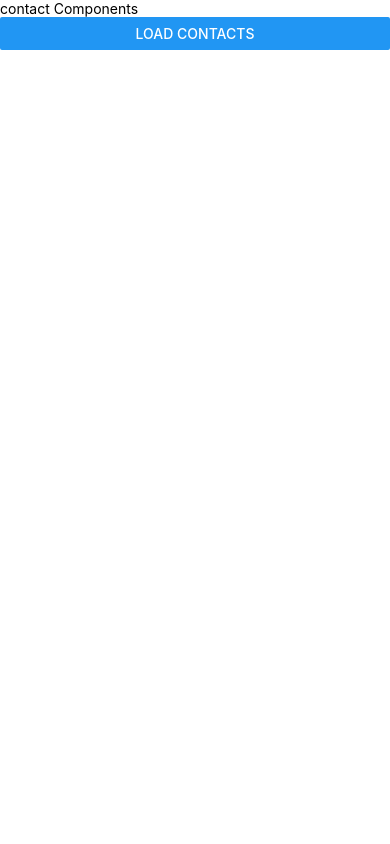
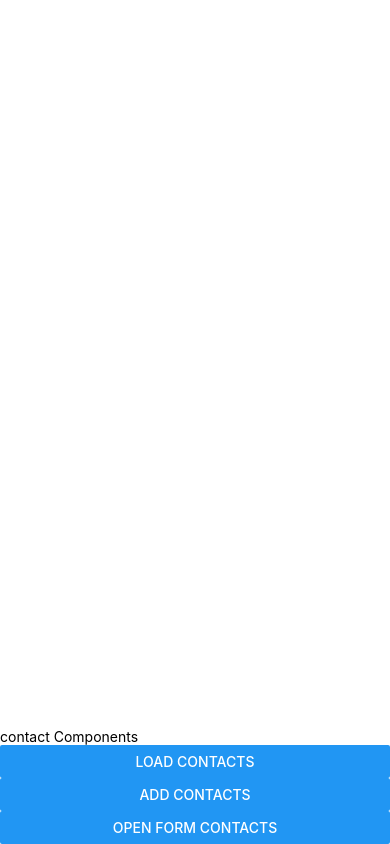
Before and after one commit to yuslianto/RNphoneResources, a React Native app: screen / in a window 390 px wide. Built offline with nearby package versions, Linux system fonts and the light colour scheme.

Commit message:
adding contact and open form contact wit react native contacts

```diff
--- a/contact.js
+++ b/contact.js
@@ -7,10 +7,15 @@ import {
     PermissionsAndroid,
     Platform,
     requestMultiple,
+    ScrollView,
 } from "react-native";
 import Contacts from 'react-native-contacts';
 
 class ContactComponents extends Component {
+
+    state = {
+        myContact : []
+    }
 
     async requestCOnatctPermission(){
         if (Platform.OS === "ios") {
@@ -32,7 +37,61 @@ class ContactComponents extends Component {
         }
     }
 
-    getContacts= () => {
+    addContacts = () => {
+        this.requestCOnatctPermission()
+        .then((didGetPermission)=>{
+            if (didGetPermission) {
+
+                const newContact = {
+                    emailAddresses: [{
+                        label: "work",
+                        email: "carl-jung@example.com",
+                    }],
+                    familyName: "Jung",
+                    givenName: "Carl",
+                    phoneNumbers: [{
+                        label: "mobile",
+                        number: "(555) 555-5555",
+                    }],
+
+                }
+                Contacts.addContact(newContact, (err) => {
+                    if (err) throw err;
+                    // save successful
+                    this.getContacts();
+                })
+
+
+            } else {
+                alert("No Permission")
+            }
+        })
+    }
+
+    openContactsForm = () => {
+
+        const newContact = {
+            emailAddresses: [{
+                label: "work",
+                email: "carl-jung@example.com",
+            }],
+            familyName: "Jung",
+            givenName: "Carl",
+            phoneNumbers: [{
+                label: "mobile",
+                number: "(555) 555-5555",
+            }],
+
+        }
+
+        Contacts.openContactForm(newContact, (err)=>{
+            if (err) {
+                console.warn(err);
+            }
+        })
+    }
+
+    getContacts = () => {
         this.requestCOnatctPermission()
         .then((didGetPermission)=>{
             if (didGetPermission) {
@@ -41,7 +100,10 @@ class ContactComponents extends Component {
                       throw err;
                     }
                     // contacts returned
-                    console.warn(contacts);
+                    //console.warn(contacts);
+                    this.setState({
+                        myContact:contacts
+                    })
                   })
             } else {
                 alert("No Permission")
@@ -53,10 +115,25 @@ class ContactComponents extends Component {
     render() {
         return (
             <View style={styles.container}>
+                <ScrollView>
+                    {
+                        this.state.myContact.map((item, i)=>(
+                            <Text key={i}>{item.givenName} {item.familyName}</Text>
+                        ))
+                    }
+                </ScrollView>
                 <Text>contact Components</Text>
                 <Button
                     title="Load Contacts"
                     onPress={this.getContacts}
+                />
+                <Button
+                    title="Add Contacts"
+                    onPress={this.addContacts}
+                />
+                <Button
+                    title="Open Form Contacts"
+                    onPress={this.openContactsForm}
                 />
             </View>
         );
@@ -67,5 +144,8 @@ export default ContactComponents;
 const styles = StyleSheet.create({
     container: {
         flex: 1,
+        justifyContent: 'center',
+        //alignItems: 'center'
+        alignContent: 'center'
     }
 });
```
